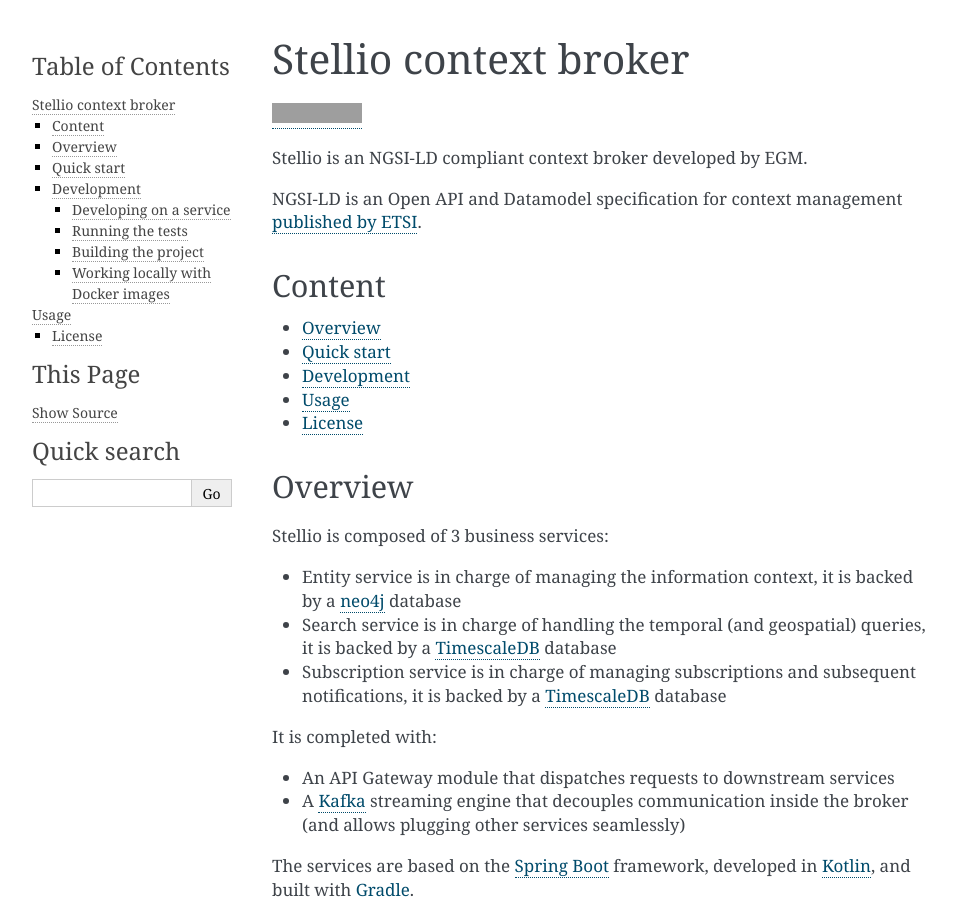
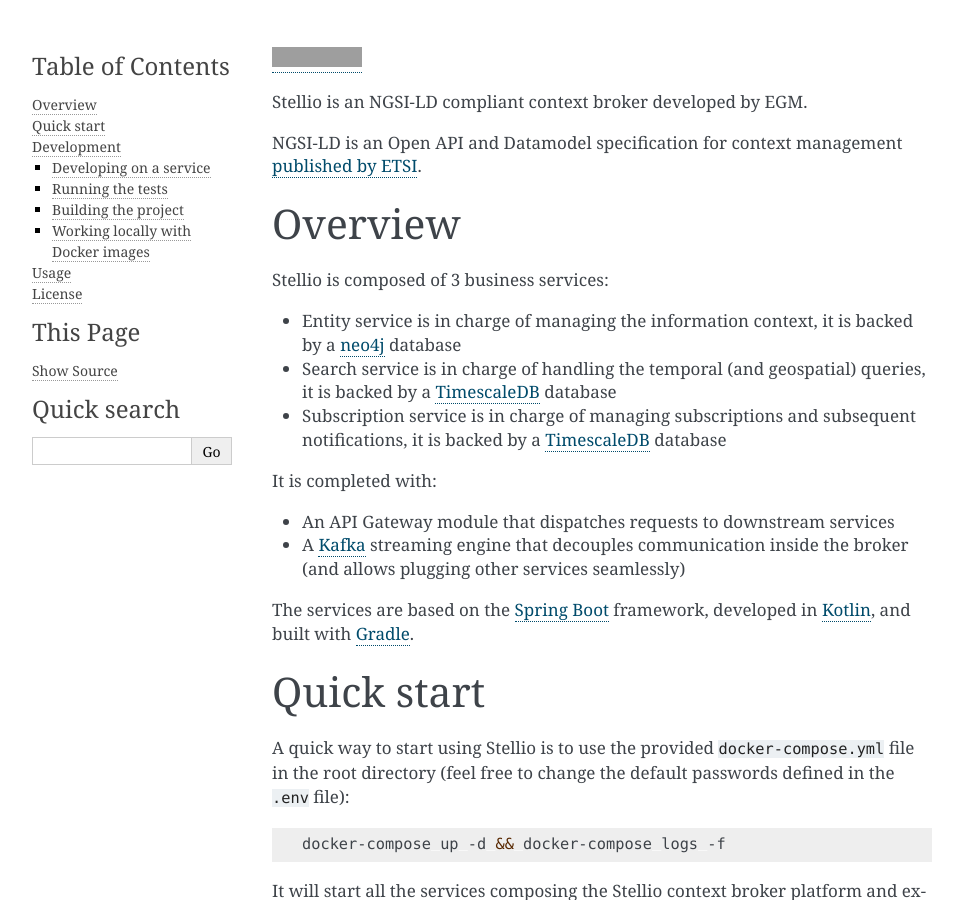
Before and after one commit to stellio-hub/stellio-docs, a Sphinx documentation site: the page built from docs/source/index.rst, in a window 1280 px wide and 900 px high. Shown: the whole window, without its empty margins (148-1111 px from the left). Built offline with Sphinx 7.4.7, drawn with Linux system fonts in a browser that asks for light colours; grey boxes are pictures that could not be loaded.

Commit message:
doc: fix chapters organization and structure

```diff
--- a/docs/source/index.rst
+++ b/docs/source/index.rst
@@ -1,6 +1,3 @@
-Stellio context broker
-======================
-
 |License: Apache-2.0|
 
 Stellio is an NGSI-LD compliant context broker developed by EGM.
@@ -8,17 +5,8 @@
 NGSI-LD is an Open API and Datamodel specification for context management
 `published by ETSI <https://www.etsi.org/deliver/etsi_gs/CIM/001_099/009/01.02.02_60/gs_CIM009v010202p.pdf>`__.
 
-Content
--------
-
--  `Overview <#overview>`__
--  `Quick start <#quick-start>`__
--  `Development <#development>`__
--  `Usage <#usage>`__
--  `License <#license>`__
-
 Overview
---------
+========
 
 Stellio is composed of 3 business services:
 
@@ -42,7 +30,7 @@
 developed in `Kotlin <https://kotlinlang.org>`__, and built with `Gradle <https://gradle.org>`__.
 
 Quick start
------------
+===========
 
 A quick way to start using Stellio is to use the provided ``docker-compose.yml`` file in the root
 directory (feel free to change the default passwords defined in the ``.env`` file):
@@ -65,10 +53,10 @@
 Docker images are available on `Docker Hub <https://hub.docker.com/orgs/stellio/repositories>`__.
 
 Development
------------
+===========
 
 Developing on a service
-~~~~~~~~~~~~~~~~~~~~~~~
+-----------------------
 
 Requirements:
 
@@ -90,7 +78,7 @@
    ./gradlew entity-service:bootRun
 
 Running the tests
-~~~~~~~~~~~~~~~~~
+-----------------
 
 Each service has a suite of unit and integration tests. You can run them without manually
 launching any external component, thanks to Spring Boot embedded test support and to the great
@@ -104,7 +92,7 @@
    ./gradlew entity-service:test
 
 Building the project
-~~~~~~~~~~~~~~~~~~~~
+--------------------
 
 To build all the services, you can just launch:
 
@@ -124,7 +112,7 @@
    ./gradlew entity-service:build
 
 Working locally with Docker images
-~~~~~~~~~~~~~~~~~~~~~~~~~~~~~~~~~~
+----------------------------------
 
 To work locally with a Docker image of a service without publishing it
 to Docker Hub, you can follow the below instructions:
@@ -158,7 +146,7 @@
 API quick guide.
 
 License
--------
+=======
 
 Stellio is licensed under
 `APL-2.0 <https://spdx.org/licenses/Apache-2.0.html>`__.
```
Also changed, not shown: 1 other file.
